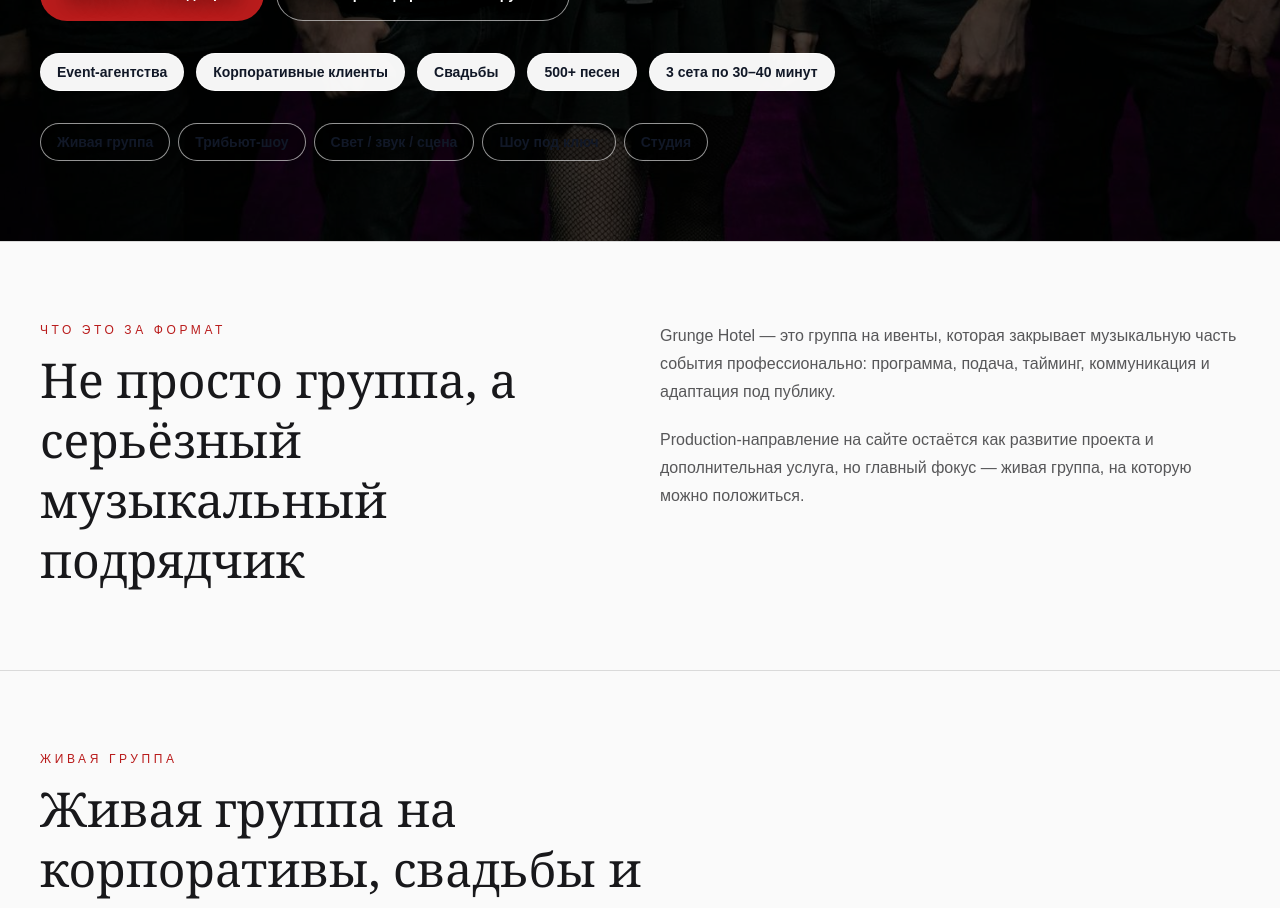
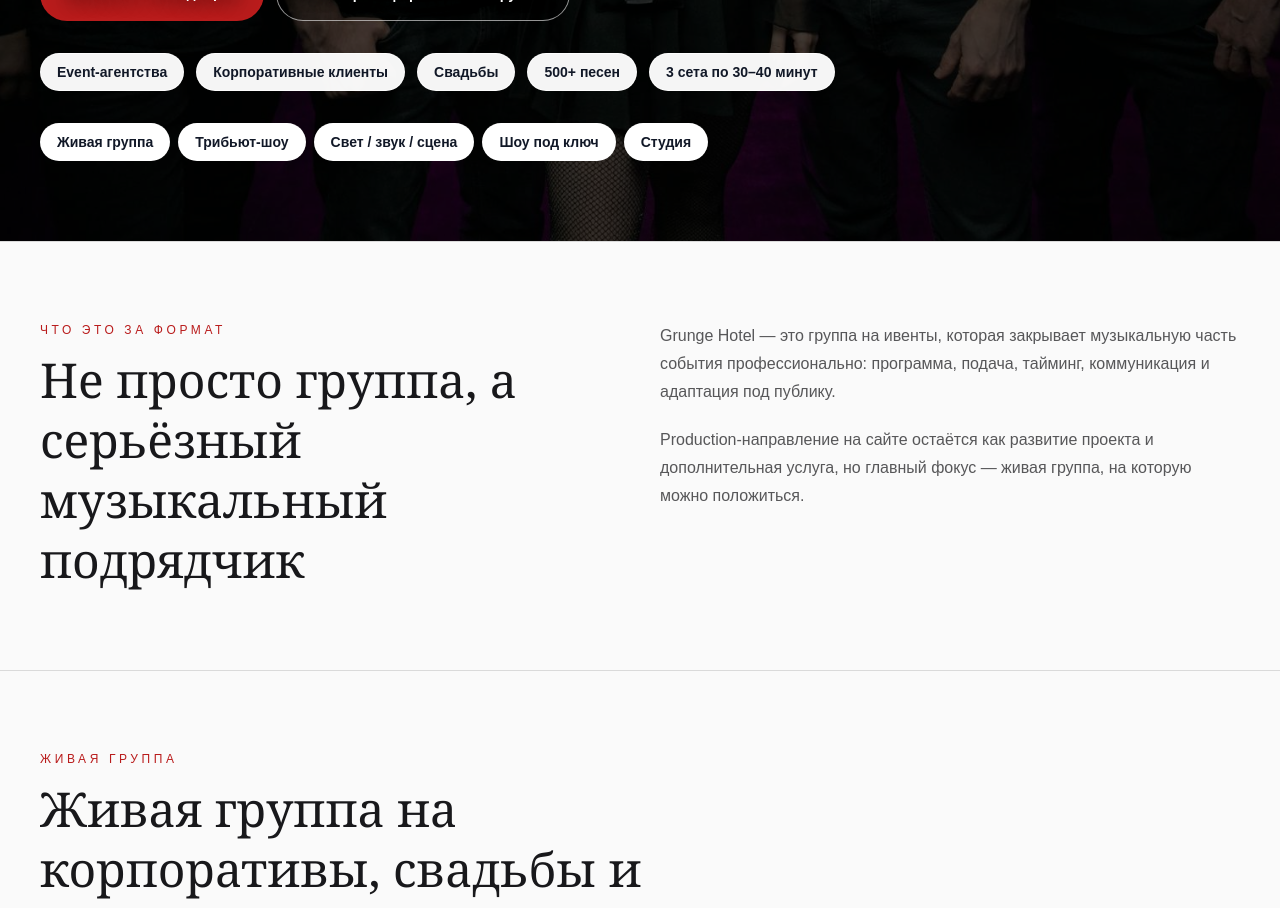
Before and after one commit to grungehotel/grunge-hotel, a Next.js app: page / in a window 1280 px wide. Shown: the part 840-1748 px from the top of the page. Built offline with nearby package versions, Linux system fonts and the light colour scheme; no server answers.

Commit message:
Fix light theme hero link contrast

```diff
--- a/app/globals.css
+++ b/app/globals.css
@@ -210,3 +210,20 @@ html[data-theme="light"] .site-logo-medallion {
   border: 0;
   background: #000;
 }
+
+/* Светлая тема: ссылки-плашки в hero — отдельная светлая поверхность. */
+html[data-theme="light"] .photo-contrast-copy a.hero-pill,
+html[data-theme="light"] .photo-contrast-copy a.hero-pill[class*="border-white"] {
+  background: #fff !important;
+  border-color: rgb(255 255 255 / .92) !important;
+  color: #111827 !important;
+  -webkit-text-fill-color: #111827 !important;
+  text-shadow: none !important;
+  font-weight: 600;
+}
+html[data-theme="light"] .photo-contrast-copy a.hero-pill:hover {
+  background: #fff7f7 !important;
+  border-color: #b91c1c !important;
+  color: #991b1b !important;
+  -webkit-text-fill-color: #991b1b !important;
+}
```
